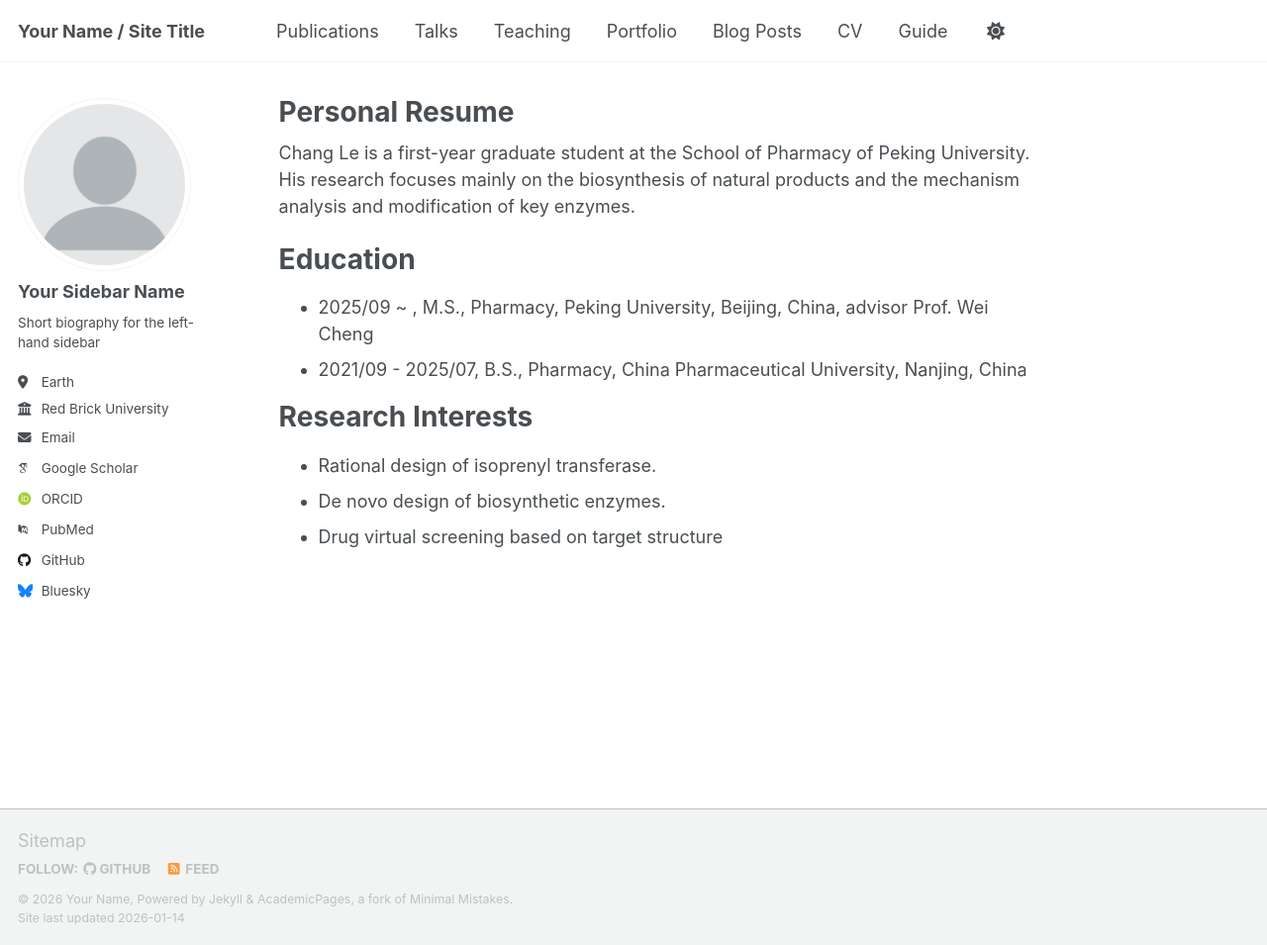
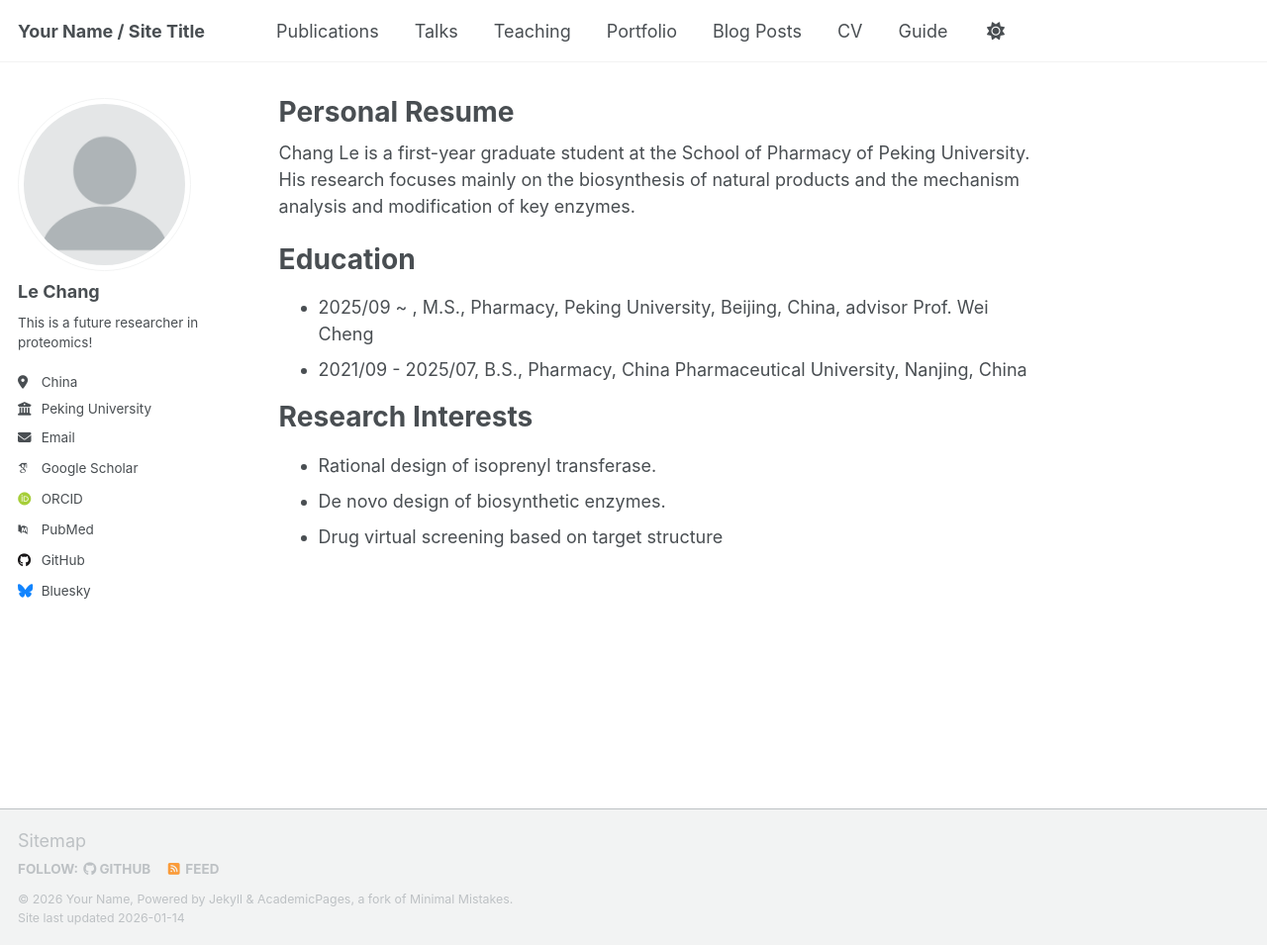
Before and after one commit to Chiling06/Chiling06.github.io, a Jekyll site: the page built from _pages/about.md, in a window 1280 px wide and 955 px high. Shown: the whole window at 99% size. Built offline with Jekyll 4.4.1, drawn with Linux system fonts in a browser that asks for light colours; some web fonts are replaced; a script that is not in the unit is left out.

Commit message:
Update _config.yml

```diff
--- a/_config.yml
+++ b/_config.yml
@@ -24,13 +24,13 @@ repository               : "academicpages/academicpages.github.io"
 author:
   # Biographic information
   avatar           : "profile.png"
-  name             : "Your Sidebar Name"
+  name             : "Le Chang"
   pronouns         : # example: "she/her"
-  bio              : "Short biography for the left-hand sidebar"
-  location         : "Earth"
-  employer         : "Red Brick University"
+  bio              : "This is a future researcher in proteomics!"
+  location         : "China"
+  employer         : "Peking University"
   uri              : # URL
-  email            : "none@example.org"
+  email            : "2511210061@pku.edu.cn"
 
   # Academic websites
   academia         : # URL
```
